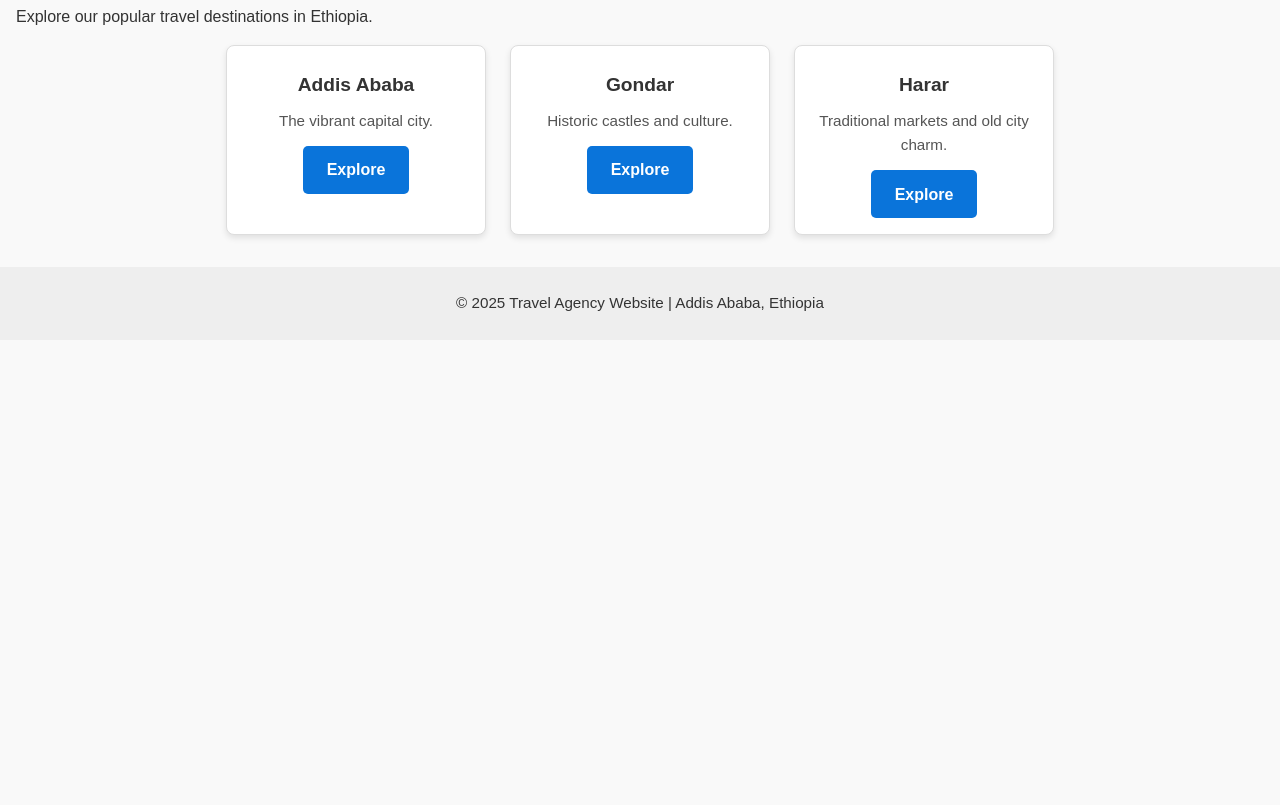
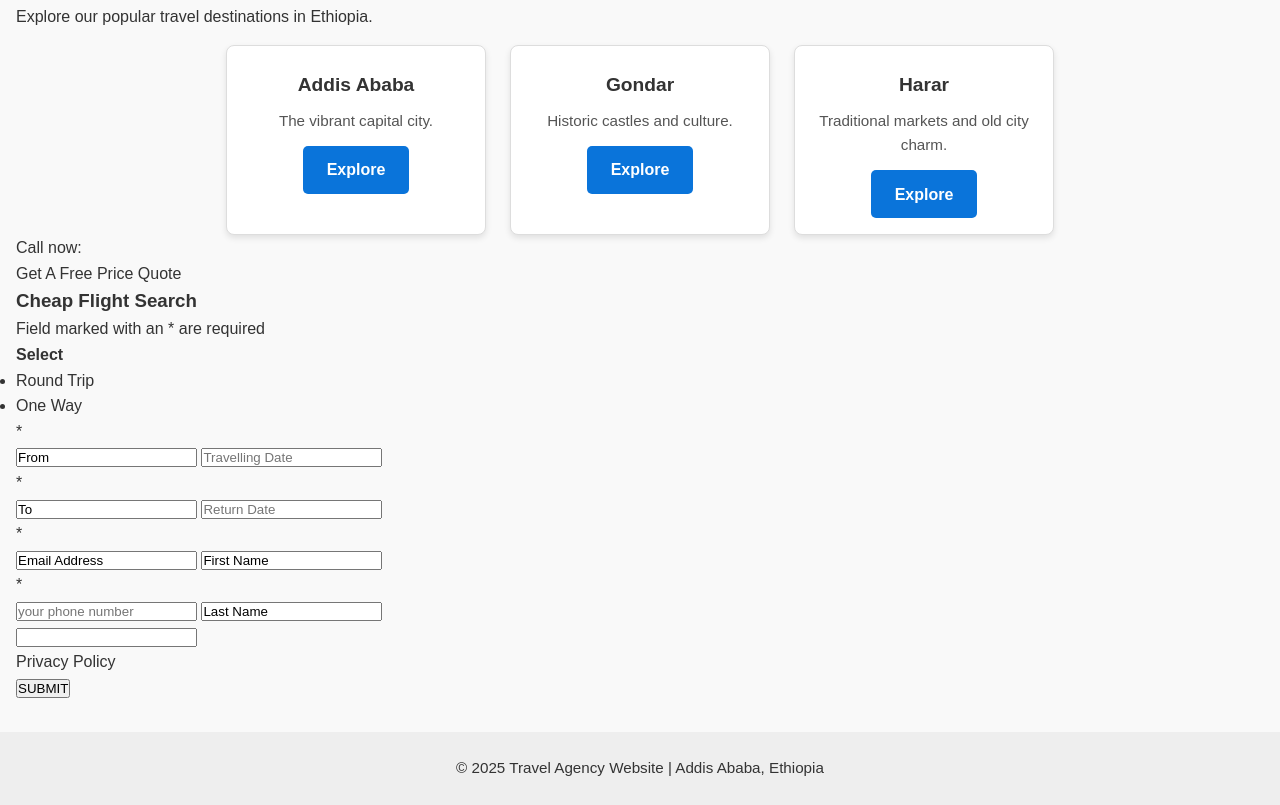
Before and after one commit to Tinbit12/travel-agency-website, a plain HTML site: page destinations.html in a window 1280 px wide. Shown: the part 166-971 px from the top of the page. Before the commit the page ends 800 px from the top, so only its background shows below. Drawn offline with Linux system fonts and the light colour scheme; files that its build step writes are made by us from their sources.

Commit message:
added destinations.html

```diff
--- a/destinations.html
+++ b/destinations.html
@@ -5,7 +5,8 @@
     <meta name="viewport" content="width=device-width, initial-scale=1.0">
     <meta name="description" content="Explore popular travel destinations in Ethiopia with our guided tours and packages.">
     <title>Destinations - Travel Agency Website</title>
-    <link rel="stylesheet" href="style.css">
+    <link rel="stylesheet" href="./css/style.css">
+    <link rel="stylesheet" href="./css/destination.css">
 </head>
 <body>
     <header>
@@ -46,6 +47,73 @@
                 </div>
             </div>
         </section>
+
+
+
+
+
+
+
+
+
+        <div class="call-g">
+            <div>Call now:</div>
+            <div>Get A Free Price Quote</div>
+        </div >
+        <div class="about3">
+            <h3>Cheap Flight Search</h3>
+            <div class="inner">
+                <div><P>Field marked with an * are required</P></div>
+                <div>
+                    <h4>Select</h4>
+                    <ul class="sec-ul">
+                        <li>Round Trip</li>
+                        <li>One Way</li>
+                    </ul>
+                </div class>
+                <div class="input">
+                    <div >
+                        <div>*</div>
+                          <input type="text" value="From" placeholder="starting point">
+
+                        <input type="number" value="Departure Date?" placeholder="Travelling Date">
+
+                </div>
+
+                    <div>
+                        <div>*</div>
+
+                      <input type="text" value="To" placeholder="destination  point">
+                        <input type="number" value="Return Date?" placeholder="Return Date">
+                </div>
+                <div>
+                      <div>*</div>
+                      <input type="email" value="Email Address" placeholder="enter your email">
+                        <input type="text" value="First Name" placeholder="your firt name">
+
+                </div>
+                <div>
+                    <div>*</div>
+                        <input type="number" value="Phone" placeholder="your phone number">
+                        <input type="text" value="Last Name" placeholder="your last name">
+                </div>
+            </div>
+               <input title="checkbox" id="agree" name="terms">
+                <div>
+                    <label for="agree">Privacy Policy</label>
+                <div>
+                    <button>SUBMIT</button>
+            </div>
+                </div>
+                </div>
+
+        </div>
+
+        <div class="about4"></div>
+
+
+        </section>
+
     </main>
 
     <footer>
```
